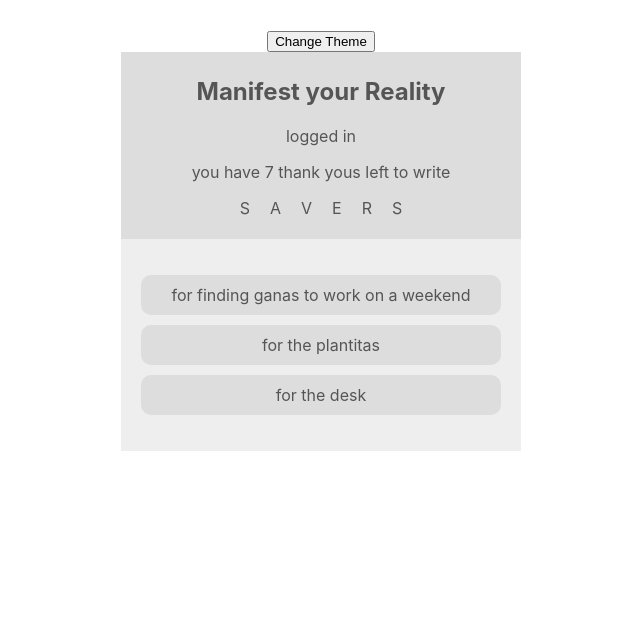
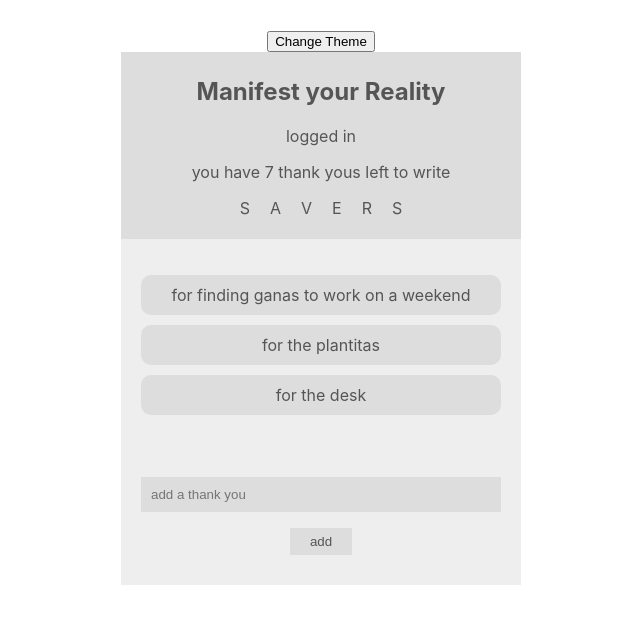
Before and after one commit to olessiap/Create-Your-Reality-Web-App, a React (Create React App) app: page / in a window 1280 px wide. Shown: the top 624 px of the page, without its empty margins (319-959 px from the left). Built offline with nearby package versions, Linux system fonts and the light colour scheme.

Commit message:
added add thank you functionality

```diff
--- a/src/App.css
+++ b/src/App.css
@@ -1,3 +1,7 @@
+* {
+  box-sizing: border-box;
+}
+
 .app {
   max-width:400px;
   margin:30px auto;
@@ -21,7 +25,6 @@ nav ul li {
 
 .thank-you-list {
   padding:20px;
-  margin-bottom:20px;
 }
 
 .thank-you-list ul {
@@ -34,3 +37,19 @@ nav ul li {
   margin:10px auto;
   border-radius: 10px;
 }
+.thank-you-form {
+  padding:20px;
+}
+
+input[type="text"] {
+  width: 100%;
+  padding: 10px;
+  margin: 6px 0;
+  border:0;
+}
+
+input[type="submit"] {
+  margin: 10px auto;
+  border: 0;
+  padding: 6px 20px;
+}
--- a/src/App.js
+++ b/src/App.js
@@ -6,6 +6,7 @@ import ToggleTheme from './components/ToggleTheme';
 import AuthContextProvider from './contexts/AuthContext';
 import ThankYouContextProvider from './contexts/ThankYouContext';
 import ThankYouList from './components/ThankYouList';
+import ThankYouForm from './components/ThankYouForm';
 
 
 function App() {
@@ -17,6 +18,7 @@ function App() {
           <ToggleTheme />
           <Navbar />
           <ThankYouList />
+          <ThankYouForm />
         </ThankYouContextProvider>
       </AuthContextProvider>
     </ThemeContextProvider>
--- a/src/components/ThankYouForm.js
+++ b/src/components/ThankYouForm.js
@@ -0,0 +1,28 @@
+import React, { useContext, useState } from 'react'
+import { ThankYouContext } from '../contexts/ThankYouContext';
+import { ThemeContext } from '../contexts/ThemeContext';
+
+const ThankYouForm = () => {
+  const { addThankYou } = useContext(ThankYouContext)
+  const { isLightTheme, light, dark } = useContext(ThemeContext)
+  const [ title, setTitle ] = useState("")
+
+  const theme = isLightTheme ? light : dark
+
+  const handleSubmit = (e) => {
+    e.preventDefault()
+    addThankYou(title)
+    setTitle('')
+  }
+
+  return (
+    <div style={{background:theme.bg, color:theme.syntax}}>
+      <form className="thank-you-form" onSubmit={handleSubmit}>
+        <input type="text" placeholder="add a thank you" value={title} onChange={(e) => setTitle(e.target.value)} style={{background:theme.ui, color:theme.syntax}}/>
+        <input type="submit" value="add" style={{background:theme.ui, color:theme.syntax}}/>
+      </form>
+    </div>
+  )
+}
+
+export default ThankYouForm
```
